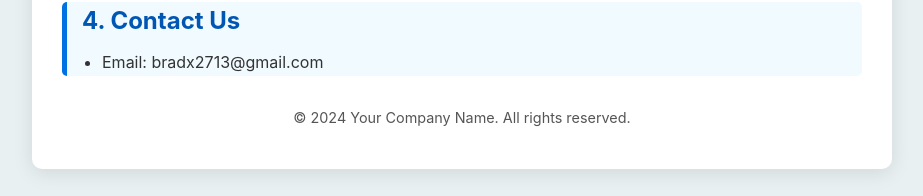
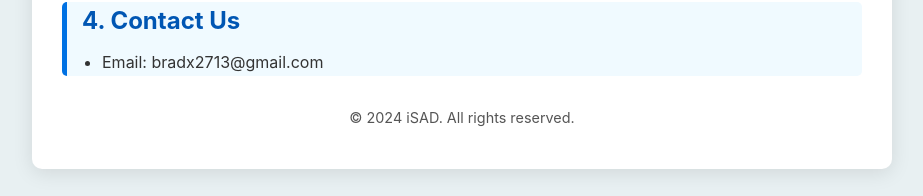
Before and after one commit to sirx2713/iSAD-Application-Privacy-Policy, a plain HTML site: page index.html in a window 1280 px wide. Shown: the part 334-530 px from the top of the page, without its empty margins (178-1101 px from the left). Drawn offline with Linux system fonts and the light colour scheme.

Commit message:
Update index.html

```diff
--- a/index.html
+++ b/index.html
@@ -118,7 +118,7 @@
         </div>
 
         <div class="footer">
-            <p>&copy; 2024 Your Company Name. All rights reserved.</p>
+            <p>&copy; 2024 iSAD. All rights reserved.</p>
         </div>
     </div>
 
```
